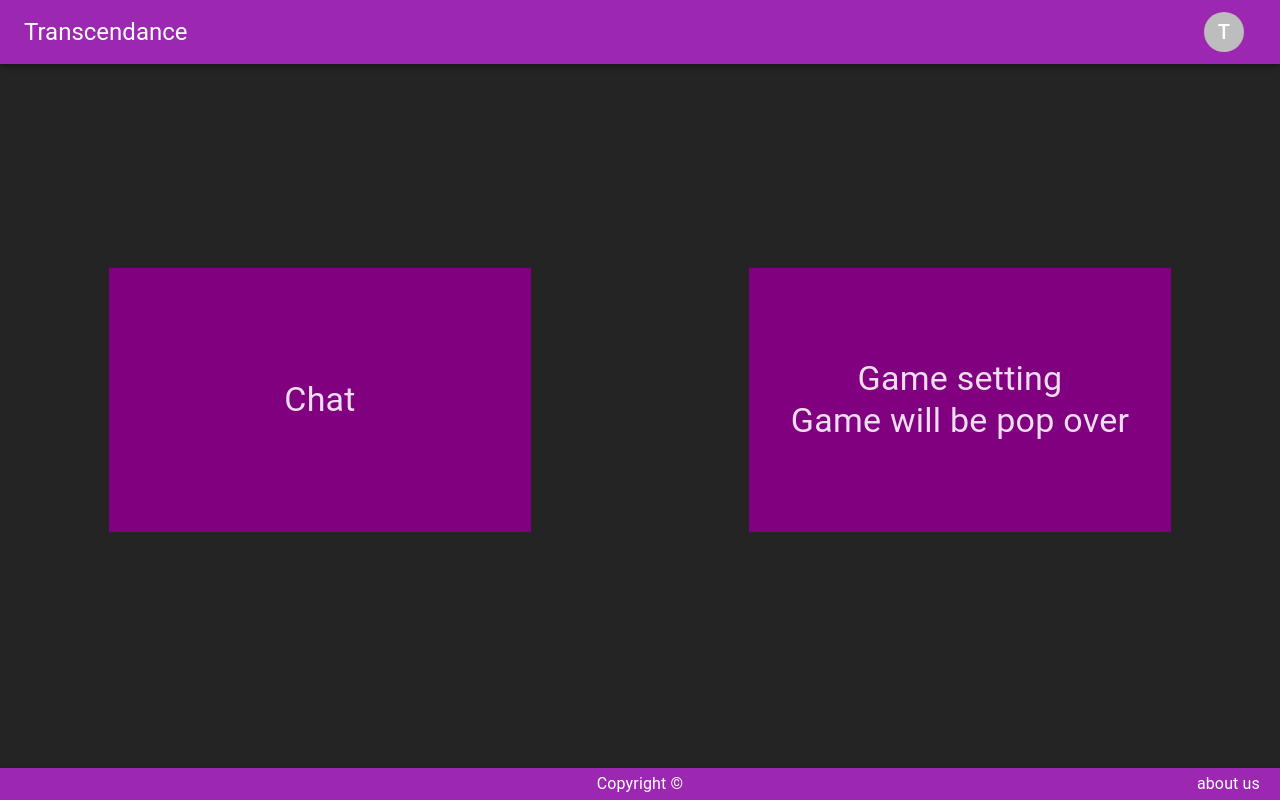
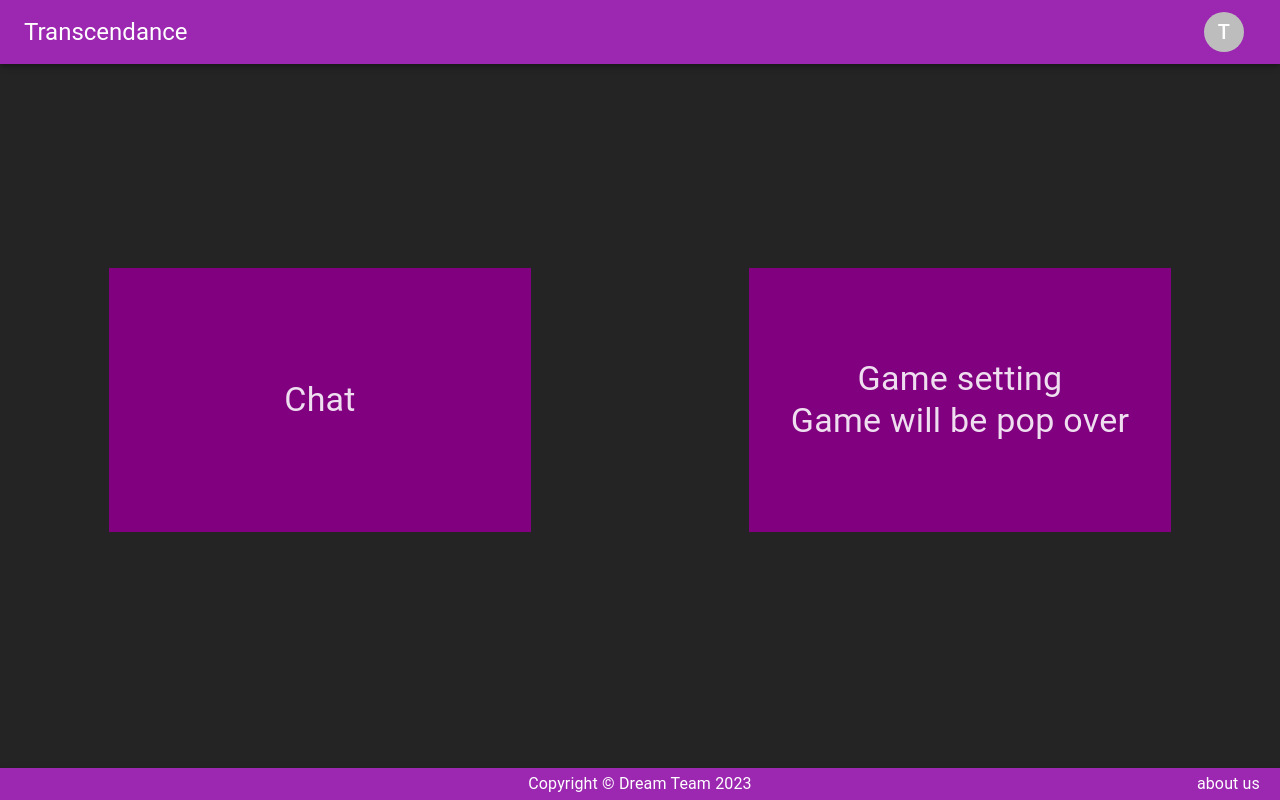
Before and after one commit to xApologize/ft_transcendence, a React (Vite) app in the folder frontend/: page / in a window 1280 px wide. Built offline with nearby package versions, Linux system fonts and the light colour scheme.

Commit message:
edit copyright name

```diff
--- a/frontend/src/Components/Footer.tsx
+++ b/frontend/src/Components/Footer.tsx
@@ -30,7 +30,7 @@ function Footer() {
     return (
         <StyledAppBarFooter color="secondary">
             <StyledCopyrightDiv>
-                <Typography>Copyright &copy;</Typography>
+                <Typography>Copyright &copy; Dream Team 2023</Typography>
             </StyledCopyrightDiv>
             <StyledAboutUsDiv>
                 <Typography>about us</Typography>
```
